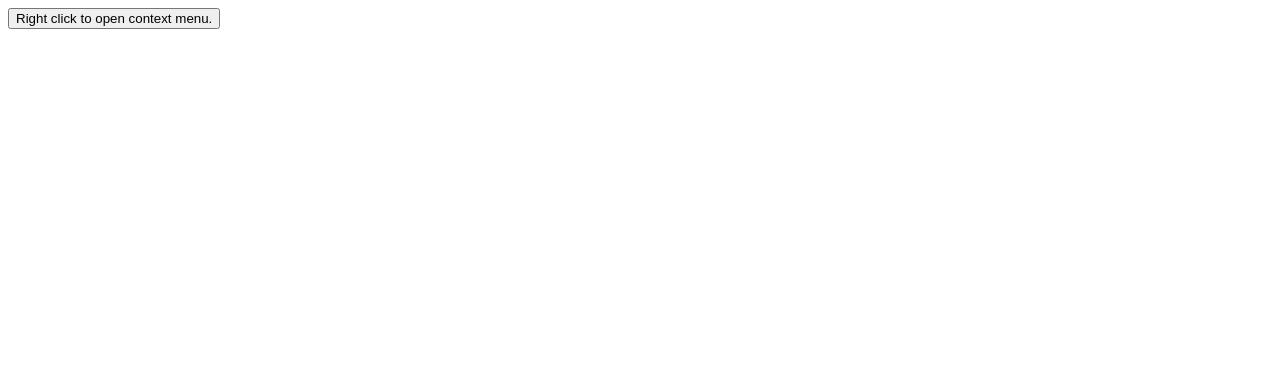
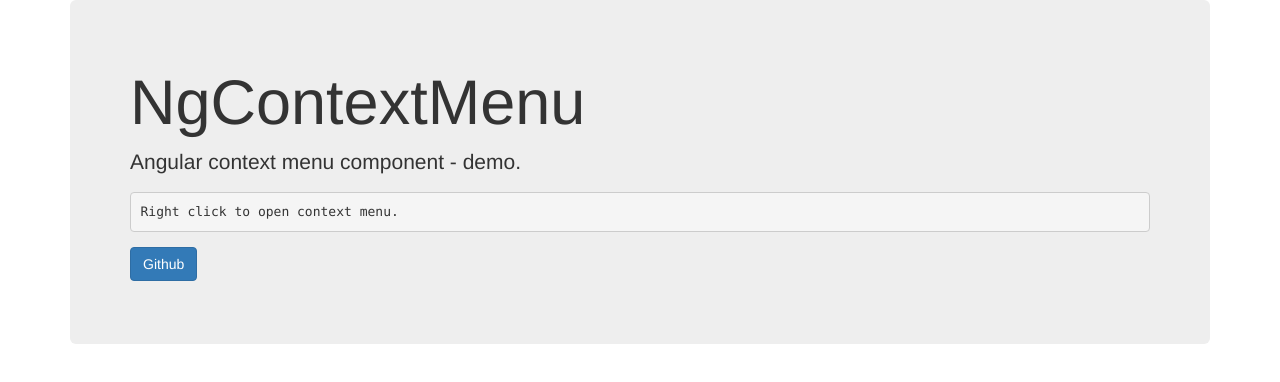
Before and after one commit to Krol22/ngContextMenu, a website: page index.html in a window 1280 px wide. Drawn offline with nearby package versions, Linux system fonts and the light colour scheme.

Commit message:
Readme, github pages

```diff
--- a/angularContextMenu.css
+++ b/angularContextMenu.css
@@ -7,7 +7,7 @@
 }
 
 .context-menu-item {
-  padding: 10px 20px 10px 10px;
+  padding: 10px 25px 10px 10px;
   min-width: 120px;
   -webkit-touch-callout: none;
   -webkit-user-select: none;
--- a/index.html
+++ b/index.html
@@ -2,15 +2,32 @@
 <html>
     <head>
         <meta charset="utf-8">
+        <meta name="viewport" content="width=device-width,initial-scale=1,maximum-scale=1">
+        <meta name="description" content="Angular component - context menu">
+        <meta name="author" content="Krol22">
         <title>ngContextMenu</title>
+        <link rel="stylesheet" type="text/css" href="https://maxcdn.bootstrapcdn.com/bootstrap/3.3.7/css/bootstrap.min.css"/>
         <link rel="stylesheet" type="text/css" href="https://maxcdn.bootstrapcdn.com/font-awesome/4.7.0/css/font-awesome.min.css"/>
         <link rel="stylesheet" type="text/css" href="angularContextMenu.css"/>
+        <link rel="stylesheet" type="text/css" href="demo/style.css"/>
     </head>
     <body ng-app="contextMenuDemo">
-        <div ng-controller="demoController">
-            <button ng-context-menu="items">Right click to open context menu.</button>
-        </div>
+        <section class="container" ng-controller="demoController">
+            <div class="jumbotron">
+                <h1> NgContextMenu </h1>
+                <p>
+                    Angular context menu component - demo.
+                </p>
+                <p>
+                    <pre ng-context-menu="items">Right click to open context menu.</pre>
+                </p>
+                <p>
+                    <a class="btn btn-primary" href="https://github.com/krol22/ngContextMenu">Github</a>
+                </p>
+            </div>
+        </section>
         <script src="https://ajax.googleapis.com/ajax/libs/jquery/3.2.1/jquery.min.js"></script>
+        <script src="https://maxcdn.bootstrapcdn.com/bootstrap/3.3.7/js/bootstrap.min.js"></script>
         <script src="https://ajax.googleapis.com/ajax/libs/angularjs/1.6.4/angular.min.js"></script>
         <script src="angularContextMenu.js"></script>
         <script src="demo/main.js"></script>
```
Also changed, not shown: README.md.
